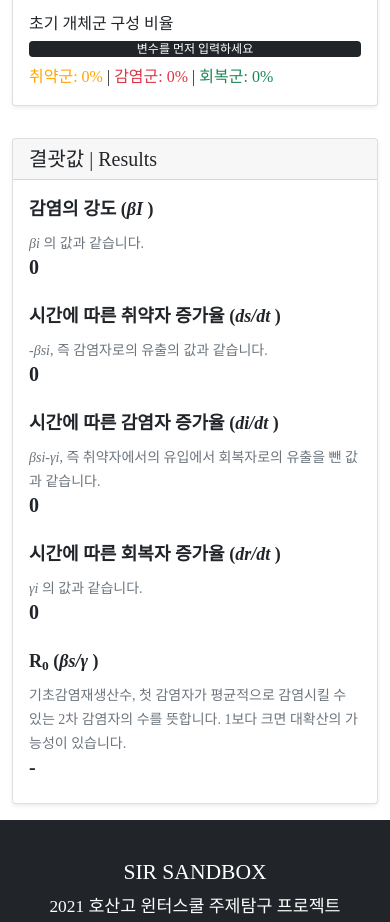
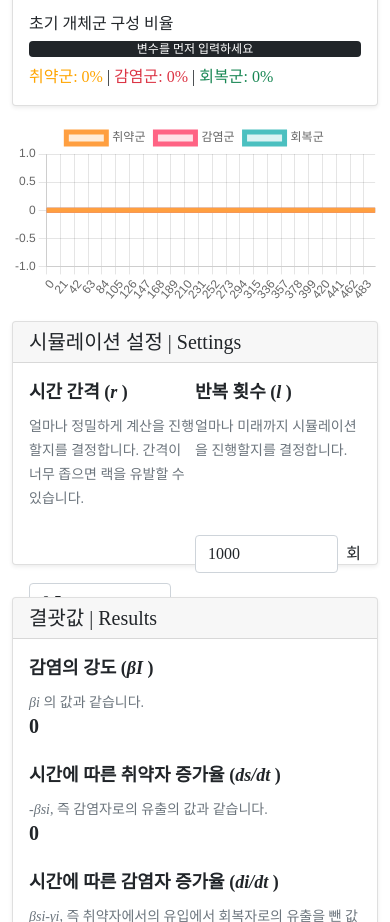
Before and after one commit to ArpaAP/sir-sandbox, a React (Create React App) app: page / in a window 390 px wide. Shown: the part 840-1762 px from the top of the page. Built offline with nearby package versions, Linux system fonts and the light colour scheme; a web font is replaced by a local one.

Commit message:
Update App.tsx

```diff
--- a/src/App.tsx
+++ b/src/App.tsx
@@ -262,7 +262,7 @@ const App: React.FC = () => {
               </Card.Body>
             </Card>
           </Col>
-          <Col className="d-none d-lg-block">
+          <Col>
             <Line
               options={{
                 elements: {
```
